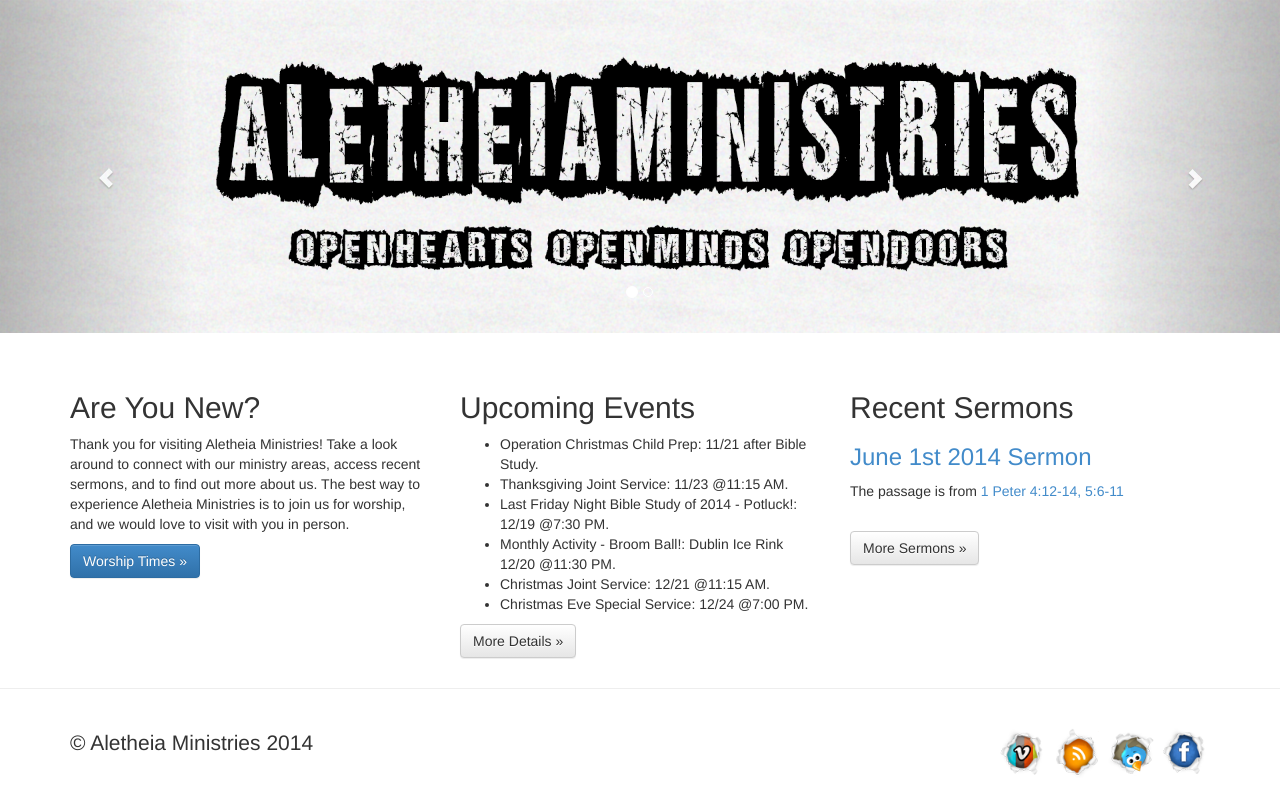
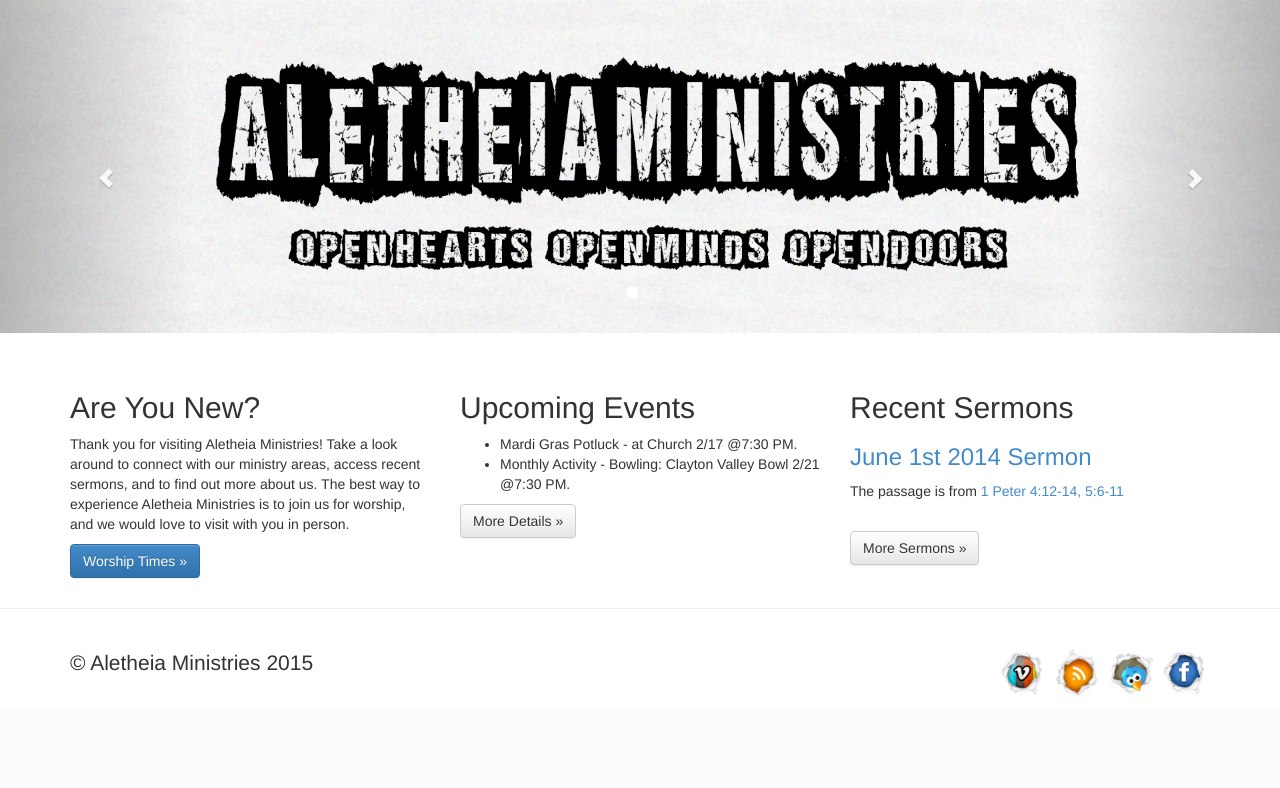
Before and after one commit to Twang015/CCUMC, a PHP site: page / in a window 1280 px wide. Shown: the part 90-878 px from the top of the page. After the commit the page ends 785 px from the top, so only its background shows below. Run offline with PHP 8.4, Linux system fonts and the light colour scheme; some libraries are stand-ins or nearby versions.

Commit message:
updating events and calendar

```diff
--- a/footer.php
+++ b/footer.php
@@ -1,7 +1,7 @@
 <footer class="caro">
     <div class="container">
     	<div <div class="footerstyle1">
-    		<p class="footer">&copy; Aletheia Ministries 2014</p>
+    		<p class="footer">&copy; Aletheia Ministries 2015</p>
     		</div>
     	<div <div class="footerstyle2">
 			<p class="social-icons">
--- a/index.php
+++ b/index.php
@@ -40,7 +40,10 @@
         <img src="img/Main.png" alt="Welcome!" class="carouselSize">
       </div>
       <div class="item">
-        <img src="img/AletheiaBroomBall.jpg" alt="Broom Ball!" class="carouselSize">
+        <img src="img/potluck.jpg" alt="Mardi Gras Potluck!" class="carouselSize">
+      </div>
+      <div class="item">
+        <a href="https://www.facebook.com/events/885683598120238/" target="_blank"><img src="img/Bowling_945.jpg" alt="Bowling!" class="carouselSize"></a>
       </div>
       <!--
       <div class="item">
@@ -72,12 +75,8 @@
         <div class="col-lg-4">
           <h2>Upcoming Events</h2>
           <ul>
-            <li>Operation Christmas Child Prep: 11/21 after Bible Study.</li>
-            <li>Thanksgiving Joint Service: 11/23 @11:15 AM.</li>
-            <li>Last Friday Night Bible Study of 2014 - Potluck!: 12/19 @7:30 PM.</li>
-            <li>Monthly Activity - Broom Ball!: Dublin Ice Rink 12/20 @11:30 PM.</li>
-            <li>Christmas Joint Service: 12/21 @11:15 AM.</li>
-            <li>Christmas Eve Special Service: 12/24 @7:00 PM.</li>
+            <li>Mardi Gras Potluck - at Church 2/17 @7:30 PM.</li>
+            <li>Monthly Activity - Bowling: Clayton Valley Bowl 2/21 @7:30 PM.</li>
           </ul>
           <p><a class="btn btn-default" href="events.php">More Details &raquo;</a></p>
         </div>
```
Also changed, not shown: about.php (+3 -8 lines), connect.php (+4 -11 lines), events.json.php (+16 -0 lines), img/Bowling_945.jpg (added), img/potluck.jpg (added).
